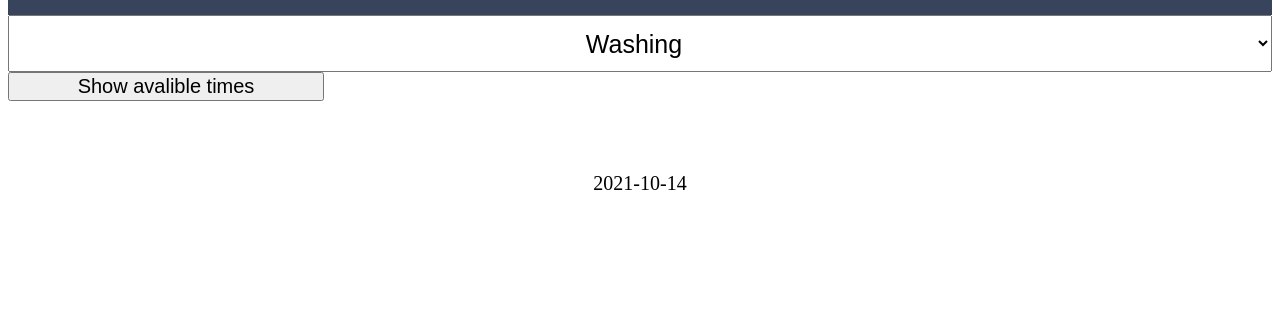
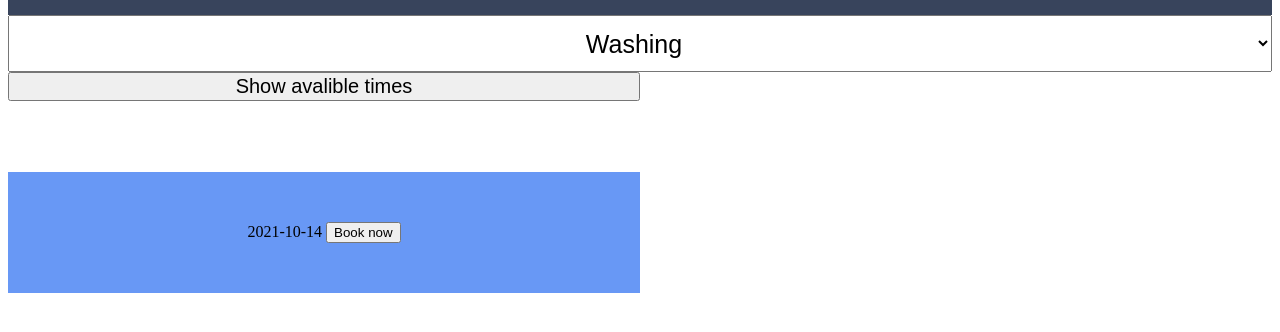
Before and after one commit to JohanK01/Wash-N-Go, a website: page public/html/app.html in a window 1280 px wide. Both pictures are taken after a click on the button "Show avalible times". Shown: the part 252-584 px from the top of the page. Drawn offline with Linux system fonts and the light colour scheme.

Commit message:
made the button work with display block and none

```diff
--- a/public/css/app.css
+++ b/public/css/app.css
@@ -18,16 +18,26 @@
 }
 
 #btnDrop{
-  width: 25%;
+  width: 50%;
   font-size: 20px;
+  height: 10%;
 }
 
 .space{
   padding:2%;
 }
 
-#date1{
+/* #date1{
   font-size: 20px;
   text-align:center;
 
+} */
+#date {
+  float:left;
+  display: none;
+  padding: 50px 0;
+  text-align: center;
+  width:50%;
+  background-color: #6898F5;
+  margin-top: 20px;
 }
--- a/public/html/app.html
+++ b/public/html/app.html
@@ -25,14 +25,18 @@
     </select>
 
 
-    <button id="btnDrop" onclick="ShowTime()">Show avalible times</button>
+    <button id="btnDrop" onclick="myFunction()">Show avalible times</button>
 
     <div class="space"></div>
 
-    <p id="date1">2021-10-14</p>
+    <div id="date" onclick="dateFunction()">
+        2021-10-14
+        </div>
+
     <script src="../js/app.js">
+    </script>
 
-    </script>
+
 </body>
 
 </html>
--- a/public/js/app.js
+++ b/public/js/app.js
@@ -1,15 +1,27 @@
 'use strict';
 
+let BookBtn = document.createElement('button');
+BookBtn.textContent = "Book now";
+BookBtn.id = "bkBtn";
+BookBtn.display = "none";
 
 
-function ShowTime() {
-    var x = document.getElementsById('date1');
-    if(x.style.display == "none")
-    {
-        x.style.display ='block';
+document.getElementById('date').appendChild(BookBtn)
+function myFunction() {
+    var x = document.getElementById("date");
+    if (x.style.display === "block") {
+      x.style.display = "none";
+    } else {
+      x.style.display = "block";
     }
-    else
-    {
-        x.style.display = 'none';
+  }
+
+  function dateFunction() {
+    var y = document.getElementById("bkBtn");
+    document.getElementById("date").style.color = "red";
+    if (y.style.display === "block") {
+        y.style.display = "none";
+      } else {
+        y.style.display = "block";
+      }
     }
-}
```
